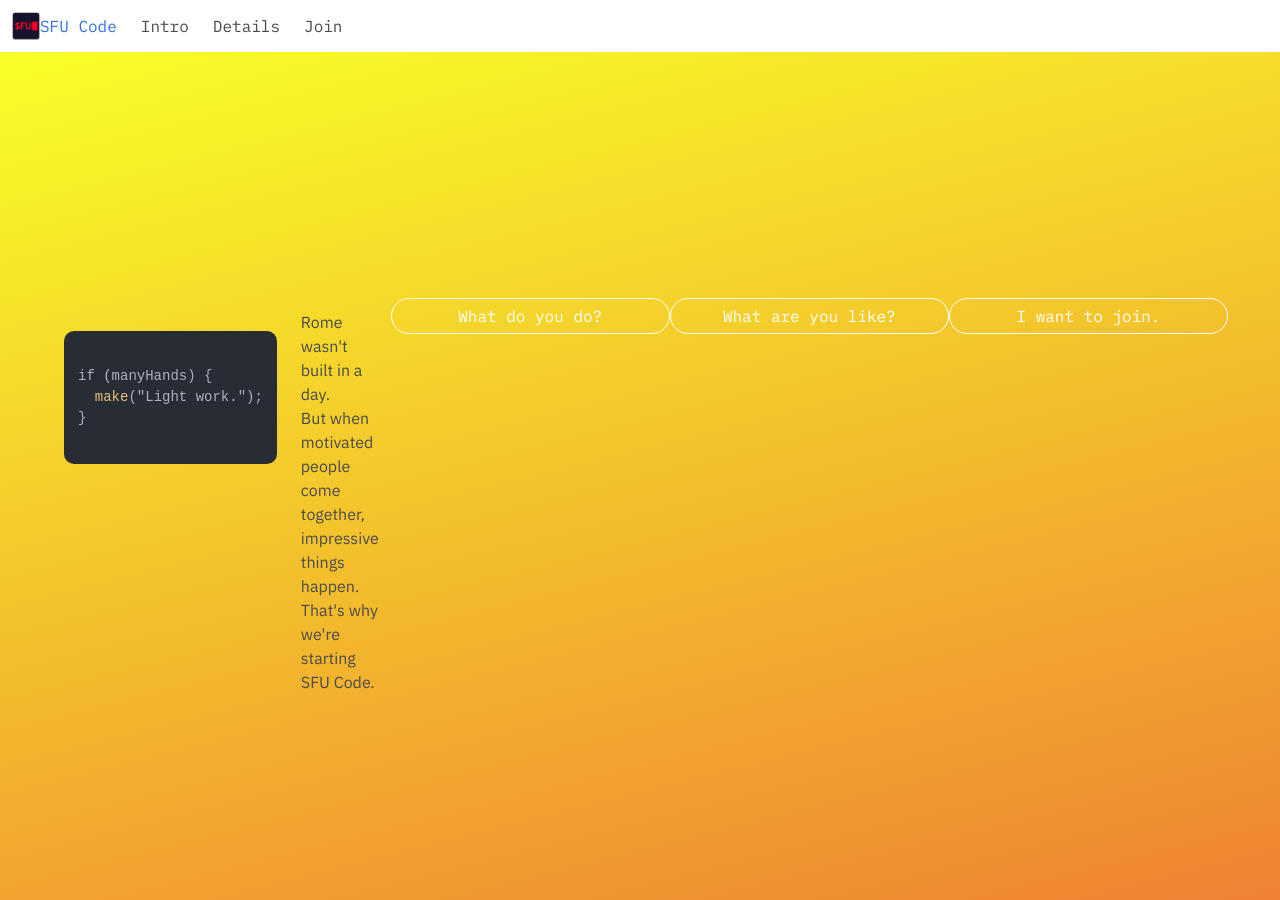
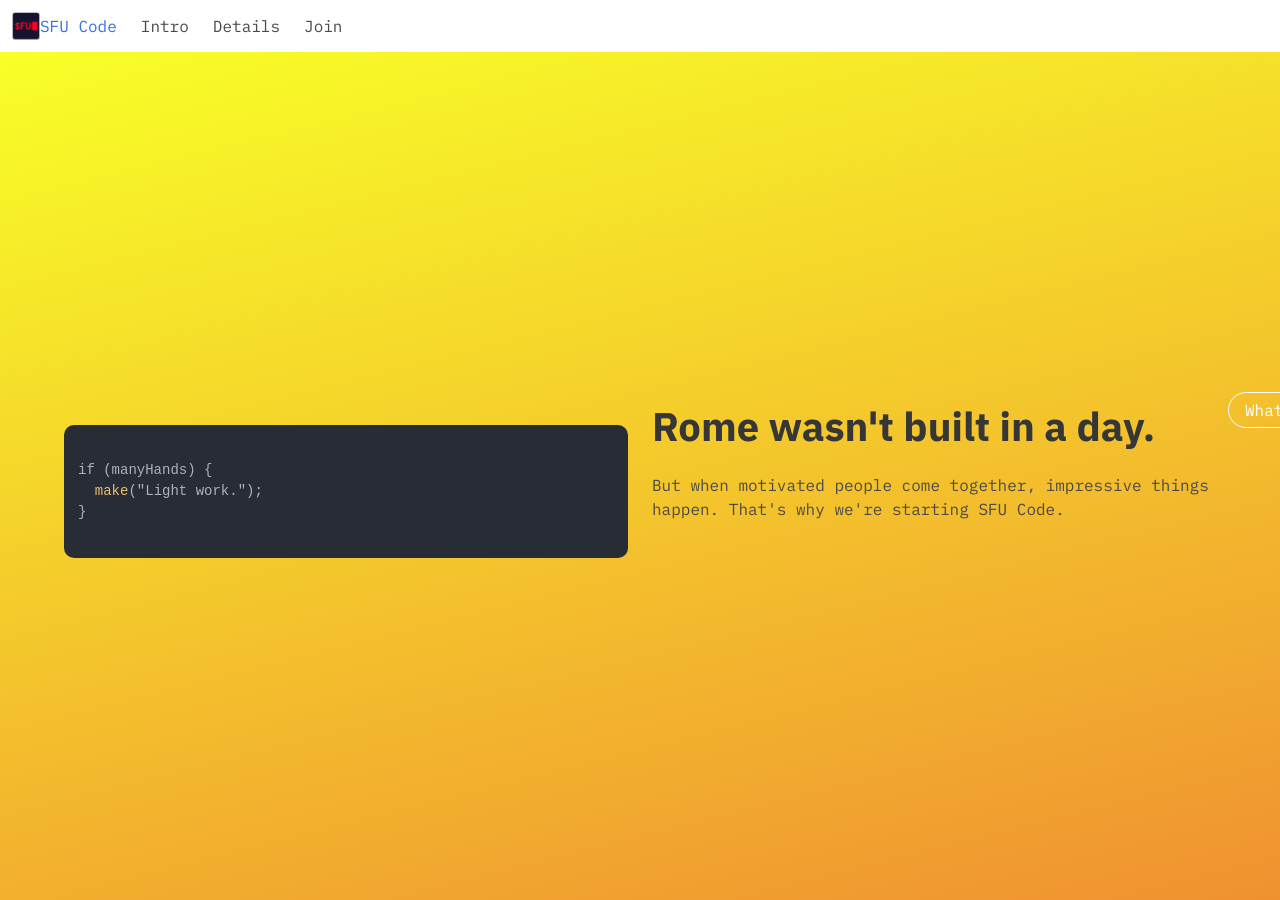
Before and after one commit to sfu-code/sfu.codes, a Jekyll site: the page built from index.html, in a window 1280 px wide and 900 px high. Built offline with Jekyll 4.4.1, drawn with Linux system fonts in a browser that asks for light colours; nearby versions of some CDN libraries; some of the changed text lies outside the part shown.

Commit message:
fixing index sections with bulma

```diff
--- a/_layouts/default.html
+++ b/_layouts/default.html
@@ -1,11 +1,13 @@
 <!DOCTYPE html>
 <html lang="en" class="has-navbar-fixed-top">
-
   <head>
     <meta charset="utf-8">
     <meta name="viewport" content="width=device-width, initial-scale=1">
-  <meta name="description" content="The website for SFU Code">
+
+    <title>{{ page.title }}</title>
+    <meta name="description" content="SFU Code is a new club starting in Fall 2018. We aim to bring together all kinds of developers — so knowledge can be shared, connections can be made, and projects can be built.">
     <meta name="author" content="SFU Code">
+
     <link rel="shortcut icon" href="/favicon.ico">
   	<link rel="icon" sizes="16x16 32x32 64x64" href="/favicon.ico">
     <link rel="icon" type="image/png" sizes="196x196" href="img/favicon-192.png">
@@ -14,8 +16,6 @@
     <link rel="icon" type="image/png" sizes="64x64" href="img/favicon-64.png">
     <link rel="icon" type="image/png" sizes="32x32" href="img/favicon-32.png">
     <link rel="icon" type="image/png" sizes="16x16" href="img/favicon-16.png">
-
-  <title>{{ page.title }}</title>
 
     <!-- Custom CSS -->
     <link rel="stylesheet" href="css/site.css">
@@ -26,9 +26,7 @@
     <script>
       hljs.initHighlightingOnLoad();
     </script>
-
   </head>
-
   <body>
 
   <!-- Navigation -->
@@ -93,5 +91,4 @@
     <!-- JS -->
     <script src="js/site.js"></script>
   </body>
-
 </html>
--- a/index.html
+++ b/index.html
@@ -7,18 +7,18 @@
   <div class="hero-body">
     <div class="container">
       <div class="columns">
-        <div class="column">
+        <div class="column is-half">
           <pre>
-            <code class="rounded my-auto">
+            <code class="rounded">
 if (manyHands) {
   make("Light work.");
 }
             </code>
           </pre>
         </div>
-        <div class="column">
-          <h2>Rome wasn't built in a day.</h2>
-          <h3>But when motivated people come together, impressive things happen. That's why we're starting SFU Code.</h3>
+        <div class="column is-half">
+          <h2 class="title is-2">Rome wasn't built in a day.</h2>
+          <p>But when motivated people come together, impressive things happen. That's why we're starting SFU Code.</p>
         </div>
         <a href='#info' class="button is-primary is-inverted is-outlined is-rounded is-fullwidth">What do you do?</a>
         <a href='details.html' class="button is-primary is-inverted is-outlined is-rounded is-fullwidth">What are you like?</a>
@@ -28,34 +28,54 @@
   </div>
 </section>
 
-    <header class="masthead text-white">
-        <div class="container my-auto h-100">
-            <div class="row h-100">
-                <div class="col-md-4 offset-md-2 my-auto">
-
+<section id="info" class="hero is-primary is-bold">
+  <div class="hero-body">
+    <div class="container">
+      <div class="columns">
+        <div class="column is-half">
+          <h1 class="title">
+            What is this?
+          </h1>
+          <p>SFU Code is a new club starting in Fall 2018. We aim to bring together all kinds of developers — so knowledge can be shared, connections can be made, and projects can be built.</p>
+          <p>We have <a href='details.html'>weekly 2-hour meetings</a>, alternating between work sessions and seminars. </p>
+          <a href='join.html' class="button is-primary is-inverted is-outlined is-rounded is-fullwidth">Sign me up.</a>
         </div>
-                <div class="col-md-4 my-auto">
-                    <h2>Rome wasn't built in a day.</h2>
-                    <p>But when motivated people come together, impressive things happen. That's why we're starting SFU Code.</p>
-                    <a href='#info' class="btn btn-outline-light btn-block">What do you do?</a>
-                    <a href='culture.html' class="btn btn-outline-light btn-block">What are you like?</a>
-                    <a href='howtojoin.html' class="btn btn-outline-light btn-block">I want to join.</a>
+        <div class="column is-half">
+          <img class='rounded' src="https://cdn-images-1.medium.com/max/1200/1*1msCRn-wDUzuGtI1yPUbAA.gif" alt='Code animation' />
         </div>
       </div>
     </div>
-    </header>
-    <section id="info" class="bg-primary text-white">
+  </div>
+</section>
+
+<section id="info" class="hero is-info is-bold">
+  <div class="hero-body">
     <div class="container">
-            <div class="row">
-                <div class="col-md-6 my-auto">
-                    <h2>What is this?</h2>
-                    <p>SFU Code is a new club starting in Fall 2018. We aim to bring together all kinds of developers — so knowledge can be shared, connections can be made, and projects can be built.</p>
-                    <p>We have <a href='details.html'>weekly 2-hour meetings</a>, alternating between work sessions and seminars. </p>
-                    <a href='howtojoin.html' class="btn btn-outline-light">Sign me up.</a>
+      <div class="columns">
+        <div class="column is-half">
+          <h2 class="title is-2">What do we do?</h2>
+          <p>Club members work on their school, personal, <a href='https://github.com/sfu-code'>club</a>, or freelance projects. SFU Code is a community of developers - feel free to ask questions, contribute to a project, or find people to work with.</p>
+
         </div>
-                <div class='col-md-6 my-auto'>
-                    <img class='img-fluid rounded' src="https://cdn-images-1.medium.com/max/1200/1*1msCRn-wDUzuGtI1yPUbAA.gif" alt='Code animation' />
+
       </div>
+      <h3 class="title is-3">Topics include:</h3>
+      <div class="columns">
+        <div class="column">
+          <div class="box has-text-centered">
+            <img src="https://upload.wikimedia.org/wikipedia/commons/thumb/a/a7/React-icon.svg/512px-React-icon.svg.png" alt="React logo">
+            <h4 class="subtitle has-text-dark">React</h4>
+          </div>
+        </div>
+        <div class="column">
+          <div class='box has-text-centered'>
+            <img src="https://github.com/laravel/art/blob/master/laravel-l-slant.png?raw=true" alt="Laravel logo">
+            <h4 class="subtitle has-text-dark">Laravel</h4>
+          </div>
+        </div>
+      </div>
+
+
     </div>
   </div>
 </section>
```
Also changed, not shown: _scss/site.scss (+8 -15 lines), css/site.css. Lines whose indentation alone changed are shown as unchanged.
